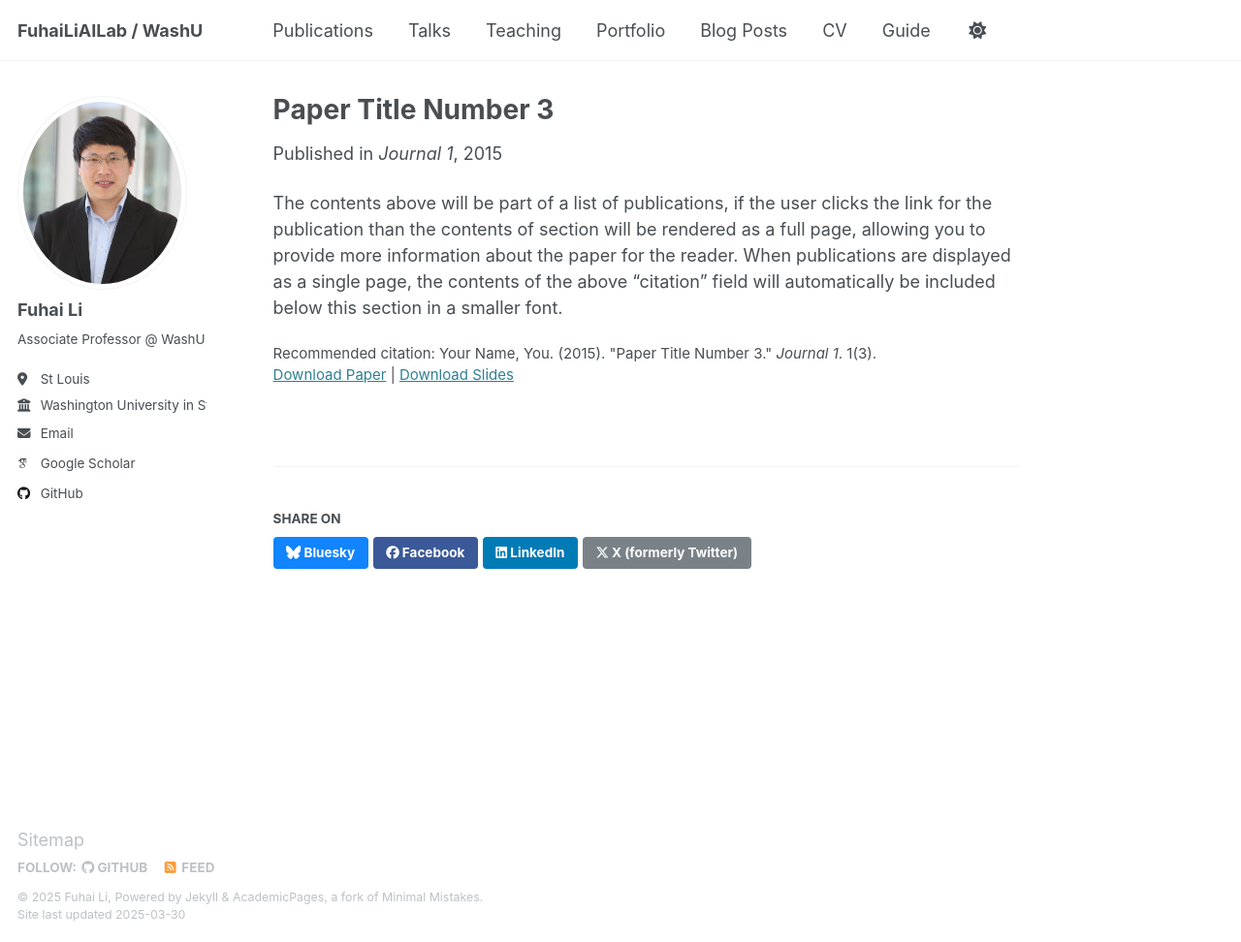
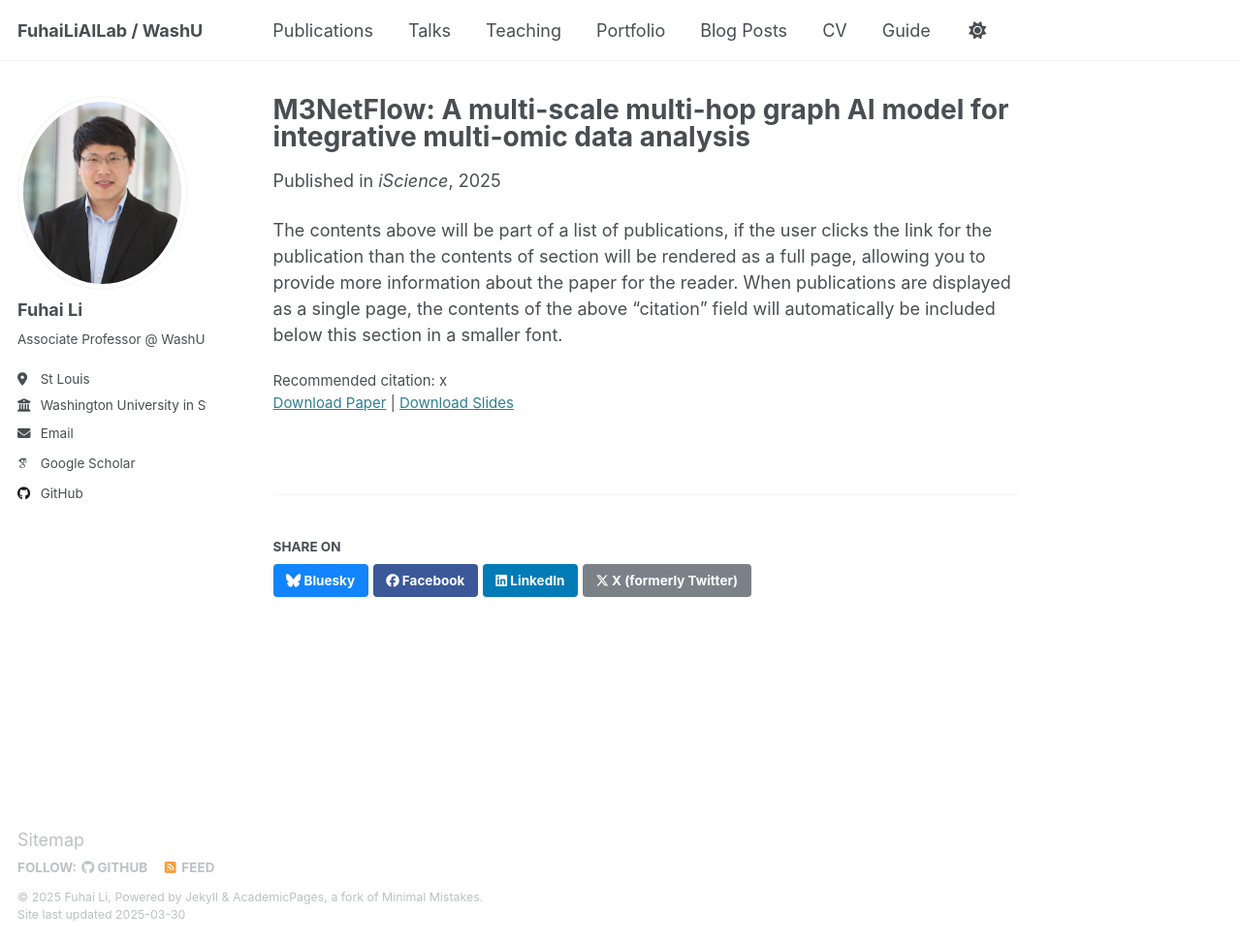
Before and after one commit to FuhaiLiAiLab/FuhaiLiAILab.github.io, a Jekyll site: the page built from _publications/2015-10-01-paper-title-number-3.md, in a window 1280 px wide and 972 px high. Shown: the whole window at 97% size. Built offline with Jekyll 4.4.1, drawn with Linux system fonts in a browser that asks for light colours; some web fonts are replaced.

Commit message:
Update 2015-10-01-paper-title-number-3.md

```diff
--- a/_publications/2015-10-01-paper-title-number-3.md
+++ b/_publications/2015-10-01-paper-title-number-3.md
@@ -1,14 +1,14 @@
 ---
-title: "Paper Title Number 3"
+title: "M3NetFlow: A multi-scale multi-hop graph AI model for integrative multi-omic data analysis"
 collection: publications
 category: manuscripts
-permalink: /publication/2015-10-01-paper-title-number-3
-excerpt: 'This paper is about the number 3. The number 4 is left for future work.'
-date: 2015-10-01
-venue: 'Journal 1'
-slidesurl: 'http://academicpages.github.io/files/slides3.pdf'
-paperurl: 'http://academicpages.github.io/files/paper3.pdf'
-citation: 'Your Name, You. (2015). &quot;Paper Title Number 3.&quot; <i>Journal 1</i>. 1(3).'
+permalink: /publication/2025-GraphAI-01
+excerpt: 'This paper is about Network analysis for multi-omic data analysis'
+date: 2025-01-01
+venue: 'iScience'
+slidesurl: 'x'
+paperurl: 'x'
+citation: 'x'
 ---
 
 The contents above will be part of a list of publications, if the user clicks the link for the publication than the contents of section will be rendered as a full page, allowing you to provide more information about the paper for the reader. When publications are displayed as a single page, the contents of the above "citation" field will automatically be included below this section in a smaller font.
```
